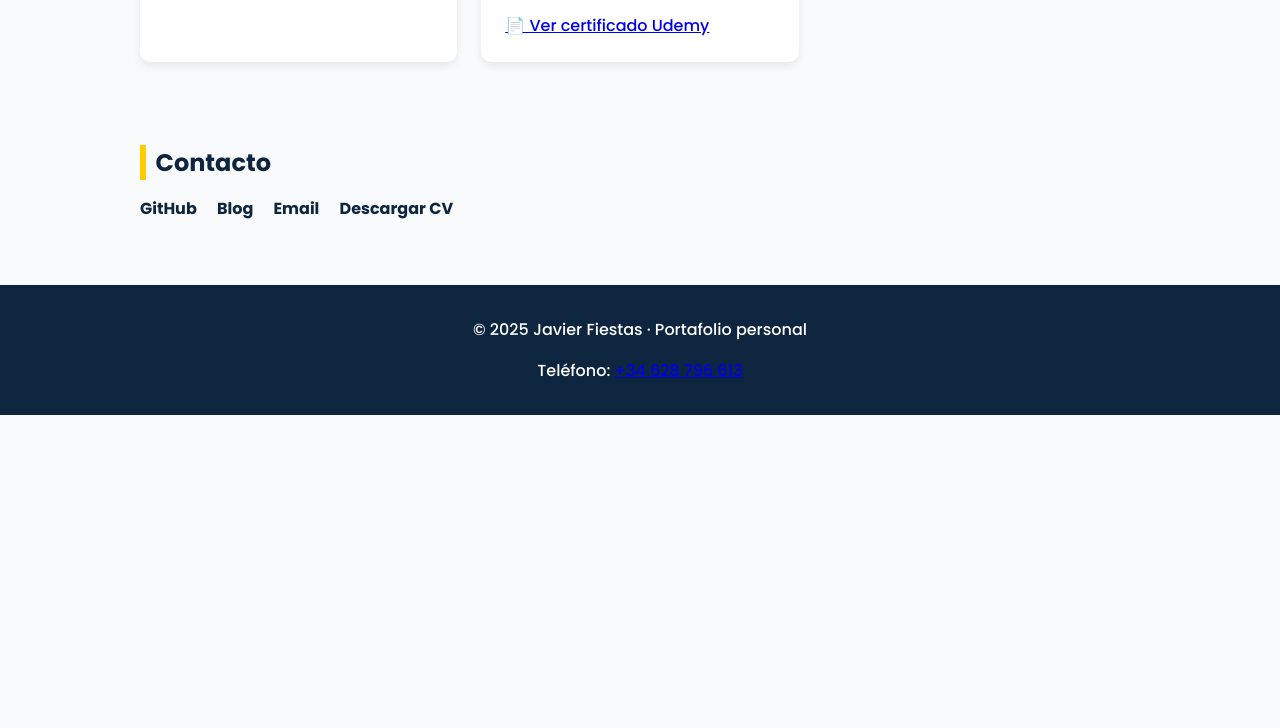
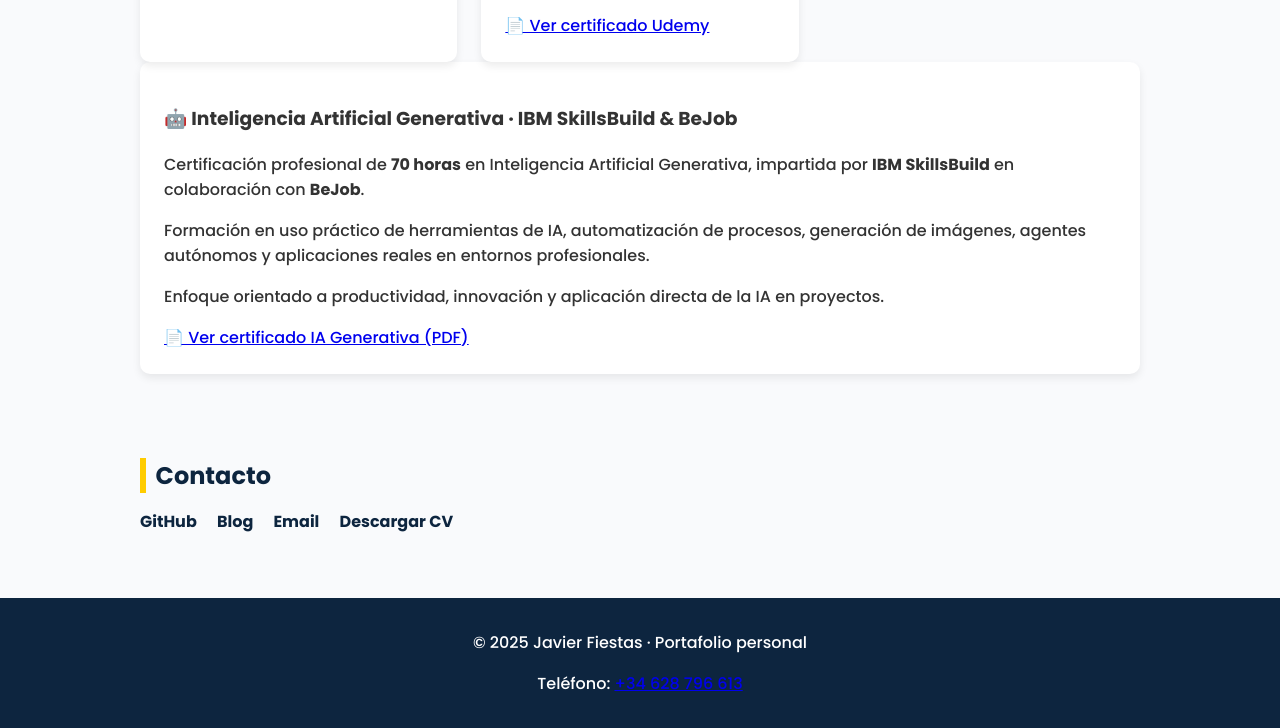
Before and after one commit to Javierfiestasbotella/javierfiestasbotella.github.io, a plain HTML site: page index.html in a window 1280 px wide. Shown: the part 3228-3956 px from the top of the page. Before the commit the page ends 3643 px from the top, so only its background shows below. Drawn offline with Linux system fonts and the light colour scheme.

Commit message:
Add Generative AI certification section to index.html
Added a new section for Generative AI certification details.

```diff
--- a/index.html
+++ b/index.html
@@ -269,6 +269,23 @@
     </div>
 
   </div>
+   <div class="project">
+  <h3>🤖 Inteligencia Artificial Generativa · IBM SkillsBuild & BeJob</h3>
+  <p>
+    Certificación profesional de <strong>70 horas</strong> en Inteligencia Artificial Generativa,
+    impartida por <strong>IBM SkillsBuild</strong> en colaboración con <strong>BeJob</strong>.
+  </p>
+  <p>
+    Formación en uso práctico de herramientas de IA, automatización de procesos,
+    generación de imágenes, agentes autónomos y aplicaciones reales en entornos profesionales.
+  </p>
+  <p>
+    Enfoque orientado a productividad, innovación y aplicación directa de la IA en proyectos.
+  </p>
+  <a href="certificado_Francisco_Javier_Fiestas_Botella.pdf" target="_blank">
+    📄 Ver certificado IA Generativa (PDF)
+  </a>
+</div>
 </section>
 
 
```
